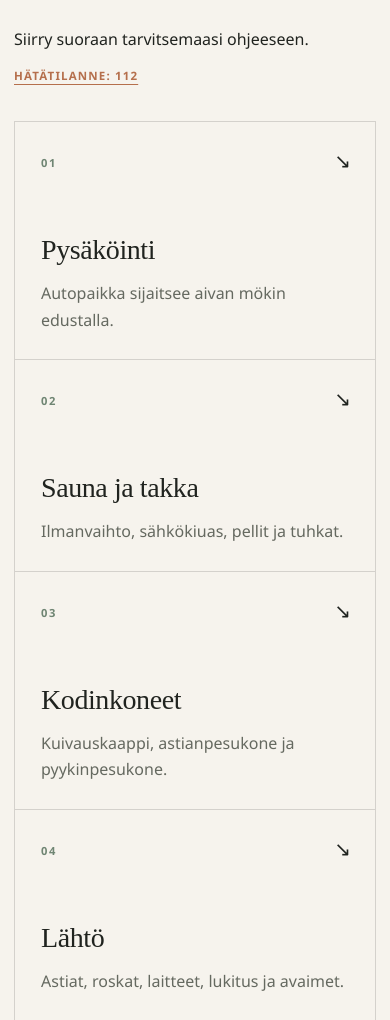
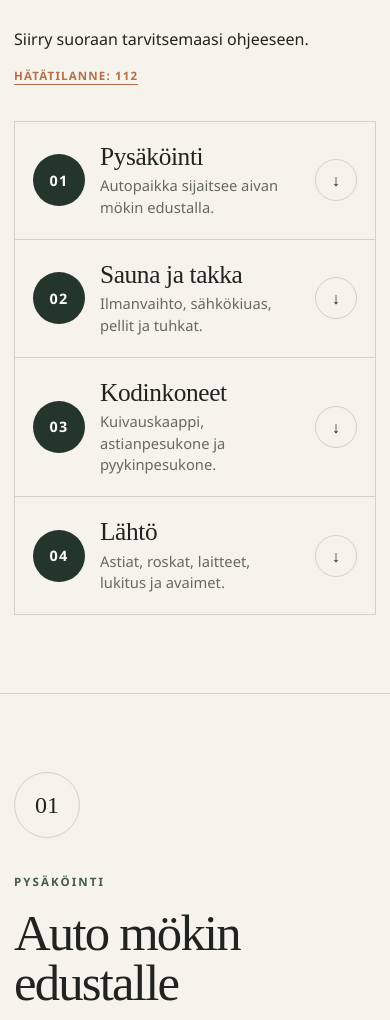
Before and after one commit to laamutehikainen-cmd/keskitaalo-33b, an Astro site: page / in a window 390 px wide. Shown: the part 1302-2322 px from the top of the page. Built offline with nearby package versions, Linux system fonts and the light colour scheme; Astro itself is replaced by a stand-in of ours.

Commit message:
Improve quick guide cards

```diff
--- a/src/components/GuidePage.astro
+++ b/src/components/GuidePage.astro
@@ -55,7 +55,7 @@ const leviHref = withBase(content.locale === "fi" ? "/levi/" : "/en/levi/");
       {content.quickActions.map((action) => (
         <a class="quick-card" href={`#${action.id}`}>
           <span class="quick-number">{action.number}</span>
-          <span class="quick-arrow" aria-hidden="true">↘</span>
+          <span class="quick-arrow" aria-hidden="true">↓</span>
           <h3>{action.title}</h3>
           <p>{action.detail}</p>
         </a>
--- a/src/styles/global.css
+++ b/src/styles/global.css
@@ -556,8 +556,10 @@ a {
 
 .quick-card {
   position: relative;
-  min-height: 290px;
-  padding: 26px;
+  display: flex;
+  min-height: 280px;
+  flex-direction: column;
+  padding: 24px;
   border-right: 1px solid var(--line);
   border-bottom: 1px solid var(--line);
   text-decoration: none;
@@ -570,21 +572,36 @@ a {
 }
 
 .quick-number {
-  color: var(--forest-500);
-  font-size: 0.7rem;
+  display: grid;
+  width: 46px;
+  height: 46px;
+  place-items: center;
+  color: var(--paper);
+  background: var(--forest-900);
+  border-radius: 50%;
+  font-size: 0.82rem;
   font-weight: 800;
-  letter-spacing: 0.15em;
+  letter-spacing: 0.08em;
+  transition: color 180ms ease, background 180ms ease;
 }
 
 .quick-arrow {
   position: absolute;
-  top: 22px;
+  top: 25px;
   right: 24px;
-  font-size: 1.25rem;
+  display: grid;
+  width: 42px;
+  height: 42px;
+  place-items: center;
+  border: 1px solid var(--line);
+  border-radius: 50%;
+  font-size: 1rem;
+  line-height: 1;
+  transition: color 180ms ease, background 180ms ease, border-color 180ms ease;
 }
 
 .quick-card h3 {
-  margin-top: 105px;
+  margin-top: auto;
   margin-bottom: 12px;
   font-family: var(--serif);
   font-size: 1.75rem;
@@ -596,9 +613,15 @@ a {
   color: var(--muted);
 }
 
-.quick-card:hover p,
-.quick-card:hover .quick-number {
+.quick-card:hover p {
   color: rgba(255, 253, 248, 0.68);
+}
+
+.quick-card:hover .quick-number,
+.quick-card:hover .quick-arrow {
+  color: var(--forest-950);
+  background: var(--paper);
+  border-color: var(--paper);
 }
 
 .guide-section {
@@ -1297,8 +1320,47 @@ a {
   .section-heading h2 { font-size: clamp(2.6rem, 13vw, 4.2rem); }
 
   .quick-grid { grid-template-columns: 1fr; }
-  .quick-card { min-height: 210px; }
-  .quick-card h3 { margin-top: 58px; }
+  .quick-card {
+    display: grid;
+    min-height: 0;
+    grid-template-areas:
+      "number title arrow"
+      "number copy arrow";
+    grid-template-columns: 52px minmax(0, 1fr) 42px;
+    align-items: center;
+    gap: 5px 15px;
+    padding: 21px 18px;
+  }
+
+  .quick-number {
+    grid-area: number;
+    width: 52px;
+    height: 52px;
+    font-size: 0.9rem;
+  }
+
+  .quick-arrow {
+    position: static;
+    grid-area: arrow;
+    justify-self: end;
+  }
+
+  .quick-card h3 {
+    grid-area: title;
+    align-self: end;
+    min-width: 0;
+    margin: 0;
+    font-size: clamp(1.4rem, 6.5vw, 1.7rem);
+    line-height: 1.08;
+  }
+
+  .quick-card p {
+    grid-area: copy;
+    align-self: start;
+    min-width: 0;
+    font-size: 0.92rem;
+    line-height: 1.45;
+  }
 
   .instruction-grid,
   .season-grid,
```
